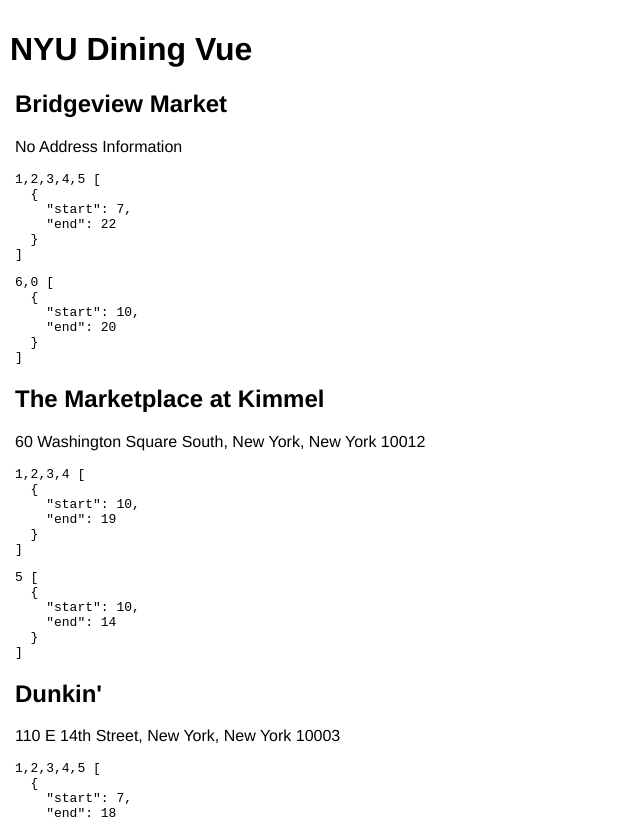
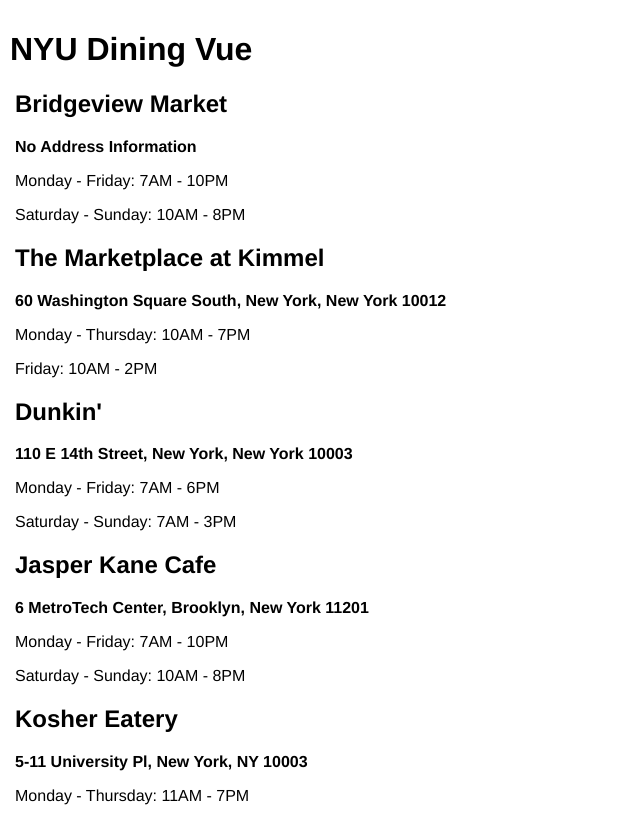
Before and after one commit to zhumingcheng697/NYU-Dining-Vue, a Vue app: page / in a window 1280 px wide. Shown: the top 819 px of the page, without its empty margins (0-640 px from the left). Built offline with nearby package versions, Linux system fonts and the light colour scheme.

Commit message:
ADD: Schedule.vue

```diff
--- a/src/components/Location.vue
+++ b/src/components/Location.vue
@@ -1,18 +1,23 @@
 <template>
   <div class="Location">
     <h2>{{ locationInfo["name"] || "Unknown Location" }}</h2>
-    <p>{{ address || "No Address Information" }}</p>
-    <pre v-for="([days, schedule], key) in schedules" :key="key">{{ days }} {{ schedule }}</pre>
+    <strong>{{ address || "No Address Information" }}</strong>
+    <p v-if="!schedules.length">No Schedule Information</p>
+    <Schedule v-else v-for="([days, sessions], key) in schedules" :key="key" :days="days" :sessions="sessions"/>
+<!--    <pre v-for="([days, schedule], key) in schedules" :key="key">{{ days }} {{ schedule }}</pre>-->
   </div>
 </template>
 
 <script>
-// const weekDays = ["Sunday", "Monday", "Tuesday", "Wednesday", "Thursday", "Friday", "Saturday"];
+import Schedule from "./Schedule.vue";
 
 export default {
   name: "Location",
   props: {
     locationInfo: Object
+  },
+  components: {
+    Schedule
   },
   computed: {
     address() {
@@ -33,6 +38,9 @@
             }
 
             prev[dayKey].push({ start: curr["start_hour"], end: curr["end_hour"] });
+            prev[dayKey].sort(({ start: start1 }, { start: start2 }) => {
+              return start1 - start2;
+            });
             return prev;
           }, {})
       ).sort((a, b) => {
--- /dev/null
+++ b/src/components/Schedule.vue
@@ -0,0 +1,39 @@
+<template>
+  <p>{{ daysStr }}: {{ sessionsStr }}</p>
+</template>
+
+<script>
+const daysOfWeek = ["Sunday", "Monday", "Tuesday", "Wednesday", "Thursday", "Friday", "Saturday"];
+
+export default {
+  name: "Schedule",
+  props: {
+    days: String,
+    sessions: Array
+  },
+  computed: {
+    daysStr() {
+      const daysArr = this.days.split(",").map((n) => daysOfWeek[n % 7]);
+      return daysArr.length === 1 ? daysArr[0] : `${daysArr[0]} - ${daysArr[daysArr.length - 1]}`;
+    },
+    sessionsStr() {
+      return this.sessions.map(({ start, end }) => {
+        const hourStr = (hour) => {
+          if (hour >= 0 && hour <= 11 || hour === 24) {
+            return `${hour % 12 === 0 ? 12 : (hour % 12)}AM`;
+          } else if (hour >= 12 && hour <= 23) {
+            return `${hour % 12 === 0 ? 12 : (hour % 12)}PM`;
+          } else {
+            return `${hour}`;
+          }
+        };
+        return `${hourStr(start)} - ${hourStr(end)}`;
+      }).join(", ");
+    }
+  }
+};
+</script>
+
+<style scoped>
+
+</style>
```
